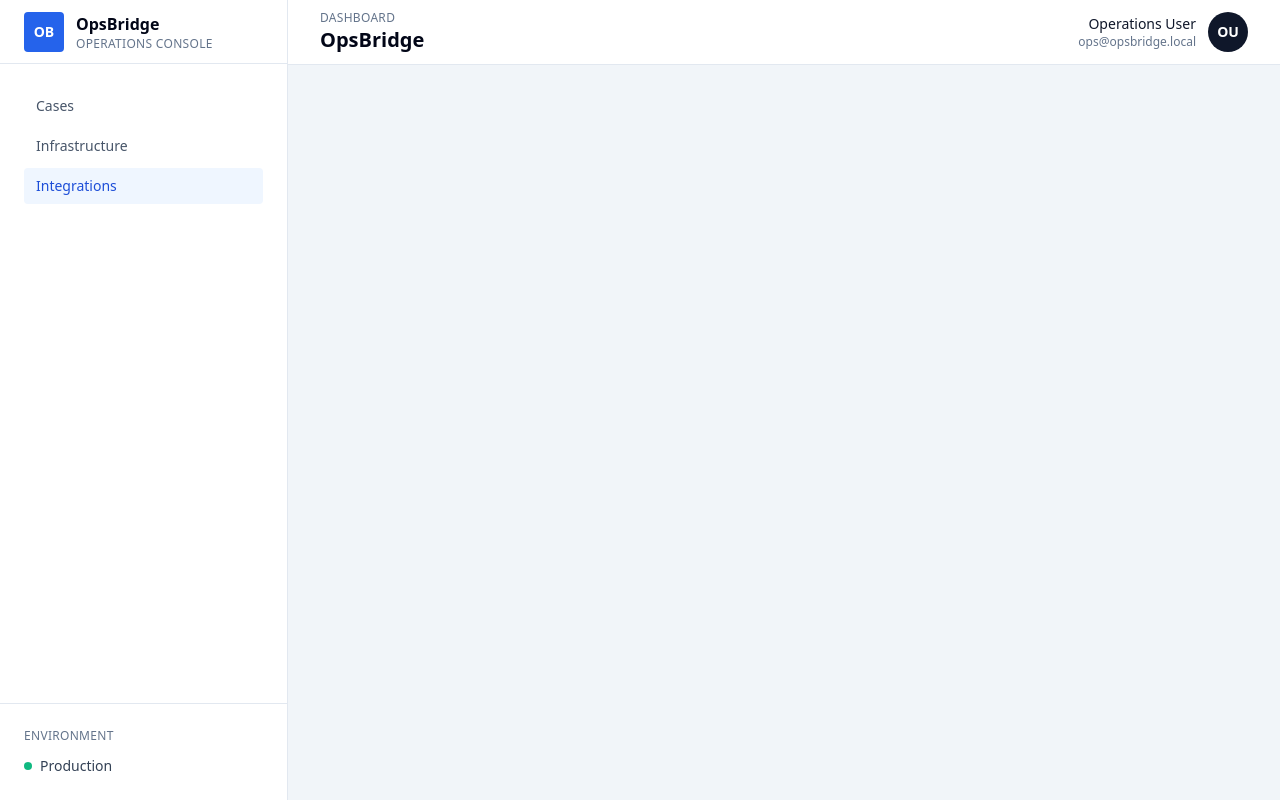
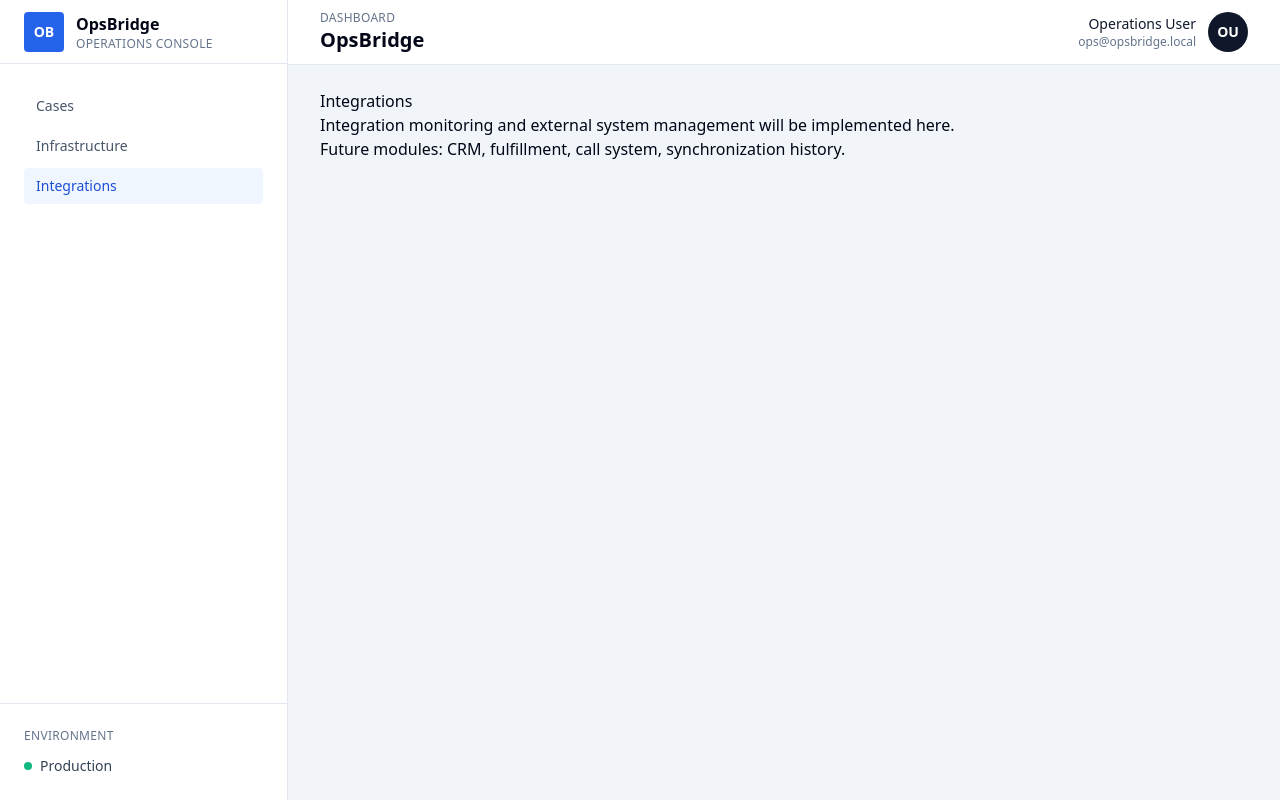
Before and after one commit to igalVilensky/opsbridge, a Nuxt app: page /integrations in a window 1280 px wide. Built offline with nearby package versions, Linux system fonts and the light colour scheme.

Commit message:
feat: add initial integration and infrastructure pages with placeholders

```diff
--- /dev/null
+++ b/components/integrations/IntegrationList.vue
@@ -0,0 +1,5 @@
+<template>
+  <div>
+    Integration monitoring placeholder
+  </div>
+</template>
--- /dev/null
+++ b/components/layout/infrastructure/InfrastructureScene.vue
@@ -0,0 +1,5 @@
+<template>
+  <div>
+    Infrastructure 3D scene placeholder
+  </div>
+</template>
--- /dev/null
+++ b/pages/infrastructure/index.vue
@@ -0,0 +1,19 @@
+<script setup lang="ts">
+definePageMeta({
+  title: "Infrastructure",
+});
+</script>
+
+<template>
+  <main>
+    <h1>Infrastructure</h1>
+
+    <p>
+      Infrastructure visualization module will be implemented here.
+    </p>
+
+    <p>
+      This page will later contain the Three.js infrastructure dashboard.
+    </p>
+  </main>
+</template>
--- /dev/null
+++ b/pages/integrations/index.vue
@@ -0,0 +1,20 @@
+<script setup lang="ts">
+definePageMeta({
+  title: "Integrations",
+});
+</script>
+
+<template>
+  <main>
+    <h1>Integrations</h1>
+
+    <p>
+      Integration monitoring and external system management will be implemented here.
+    </p>
+
+    <p>
+      Future modules:
+      CRM, fulfillment, call system, synchronization history.
+    </p>
+  </main>
+</template>
```
